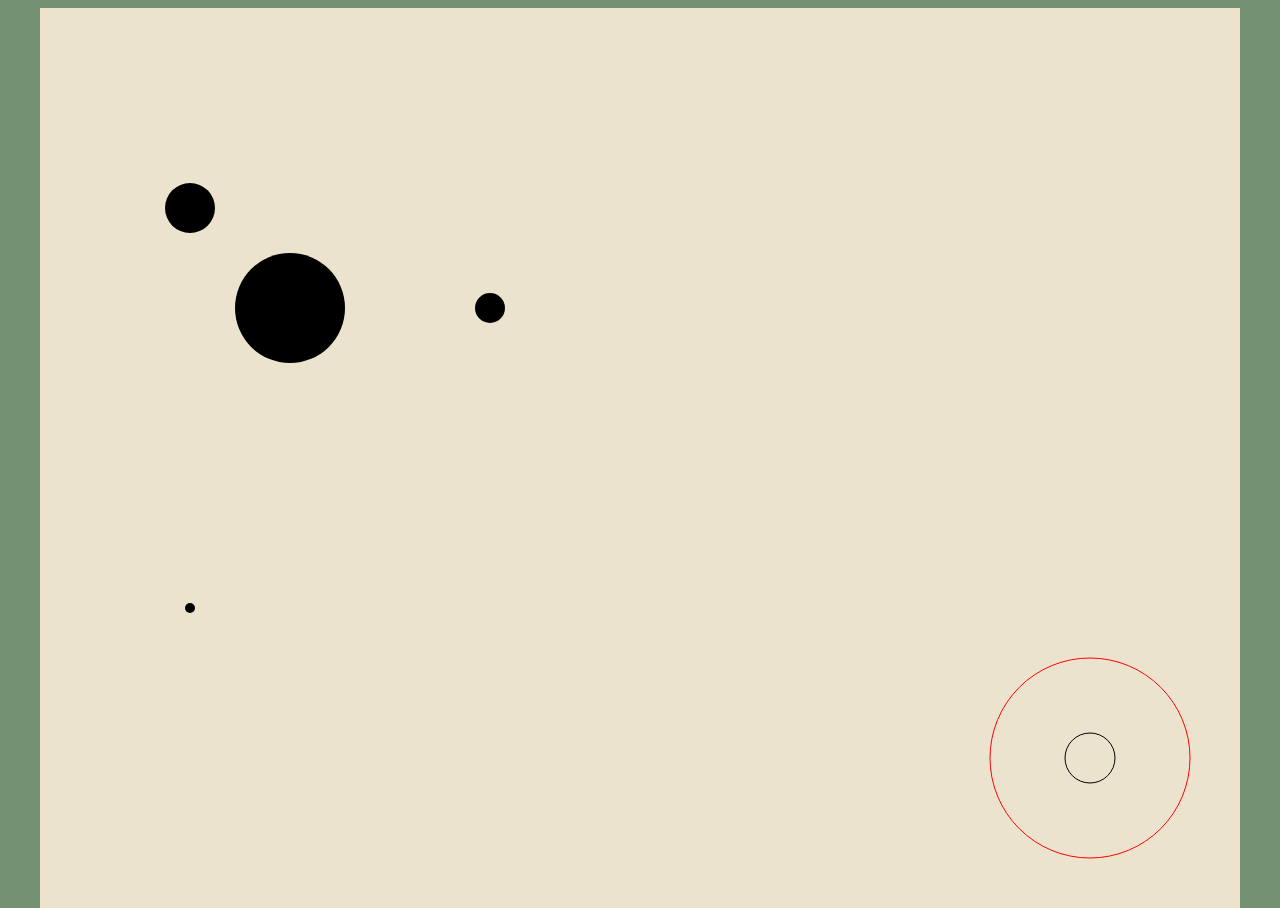
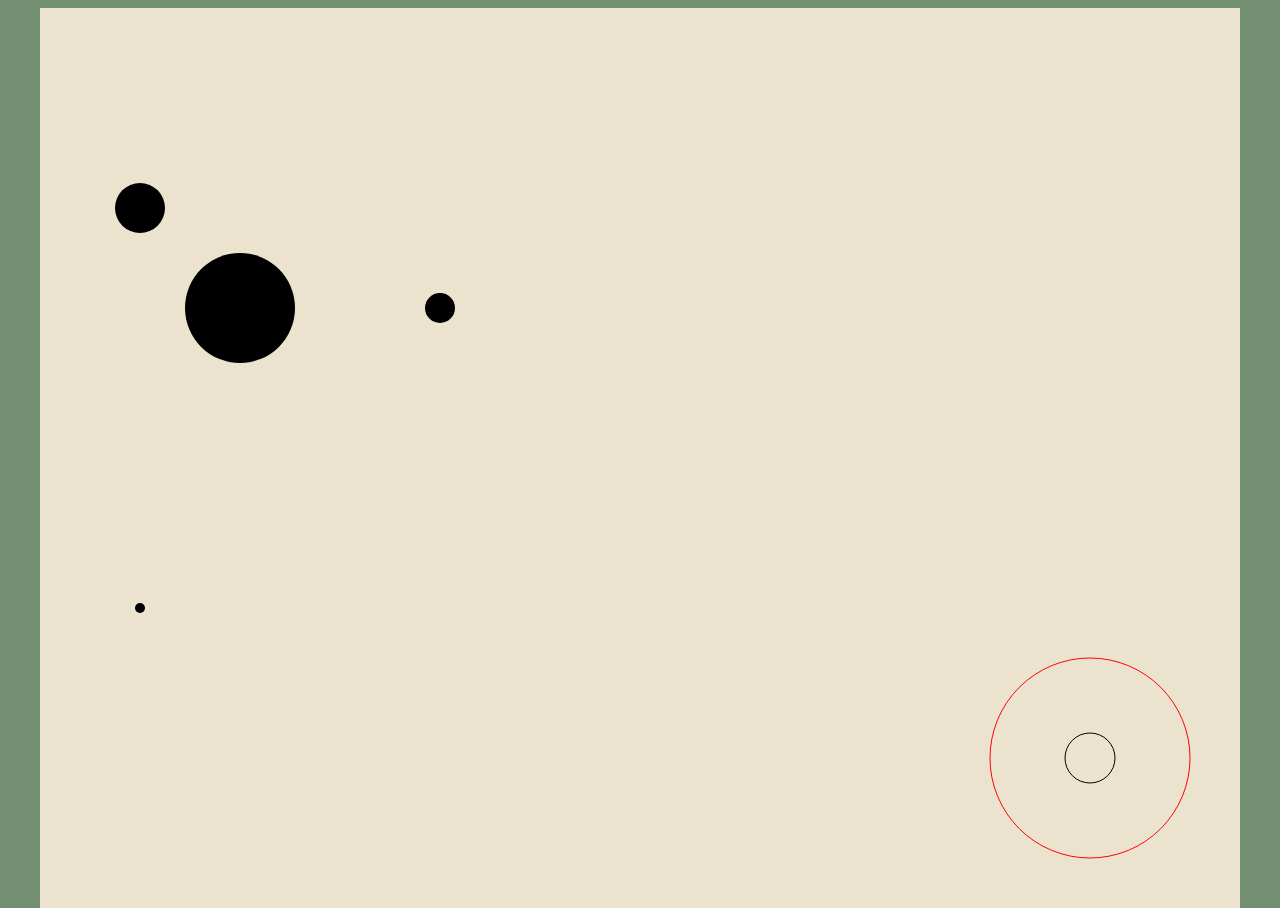
Before and after one commit to danyalready/2d-physics-engine, a website with bundled scripts: page index.html in a window 1280 px wide. Built offline with nearby package versions, Linux system fonts and the light colour scheme.

Commit message:
refactor: app under the src folder

```diff
--- a/index.html
+++ b/index.html
@@ -8,6 +8,6 @@
     </head>
     <body>
         <canvas id="canvas" width="1200" height="900"></canvas>
-        <script type="module" src="./script.js" defer></script>
+        <script type="module" src="./src/script.js" defer></script>
     </body>
 </html>
--- a/classes/Ball.js
+++ b/src/classes/Ball.js
@@ -41,7 +41,7 @@ class Ball {
     }
 
     draw(ctx) {
-        drawCircle(ctx, { x: this.position.x + 50, y: this.position.y, r: this.radius, c: this.color, isFill: true });
+        drawCircle(ctx, { x: this.position.x, y: this.position.y, r: this.radius, c: this.color, isFill: true });
     }
 }
 
```
Also changed, not shown: src/classes/Vector.js (renamed from classes/Vector.js), src/script.js (renamed from script.js), src/utils.js (renamed from utils.js).
